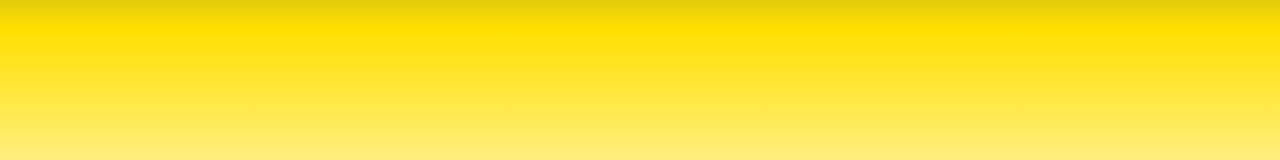
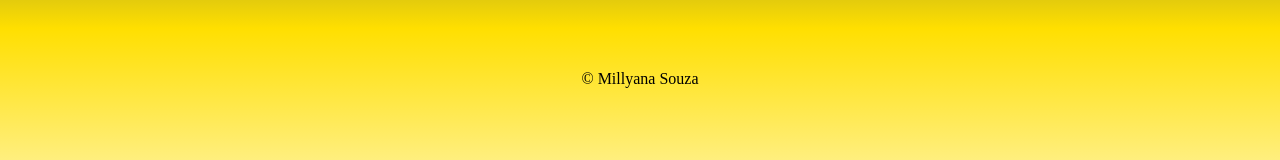
Before and after one commit to Millyanasg/animacao-coracao-css, a plain HTML site: page index.html in a window 1280 px wide. Shown: the part 505-665 px from the top of the page. Drawn offline with Linux system fonts and the light colour scheme.

Commit message:
Adicionando ao repositorio

```diff
--- a/index.html
+++ b/index.html
@@ -9,5 +9,6 @@
 </head>
 <body>
   <div class="heart">&#x2665</div>
+  <span>© Millyana Souza </pan>
 </body>
 </html>
```
